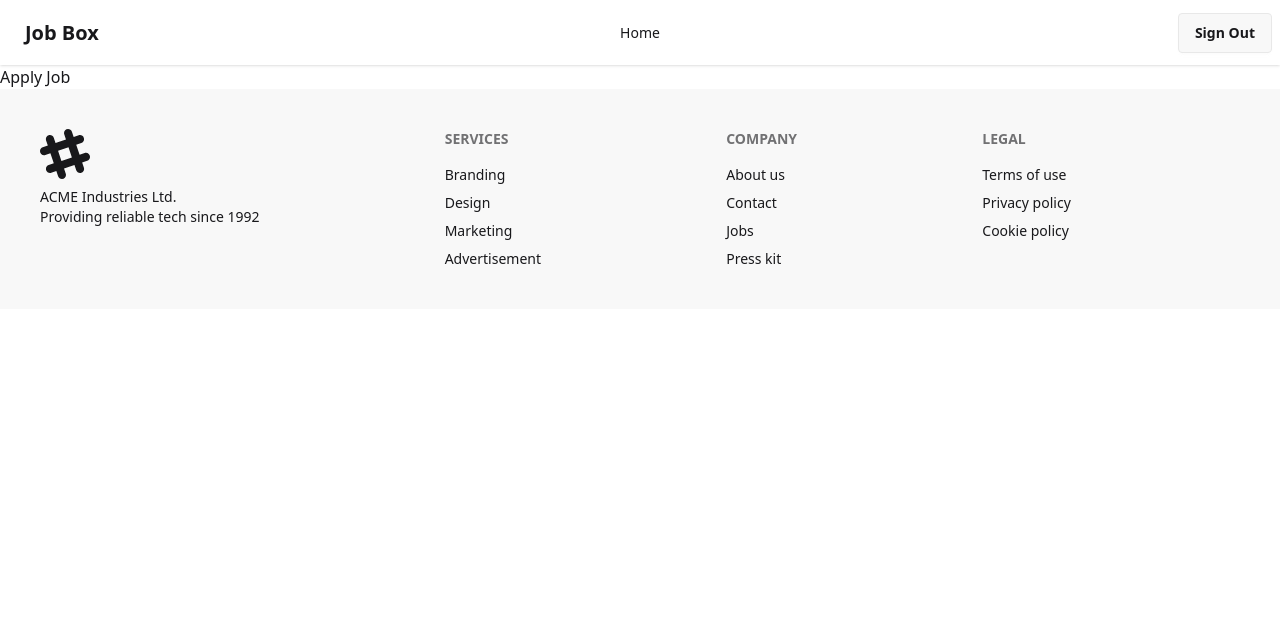
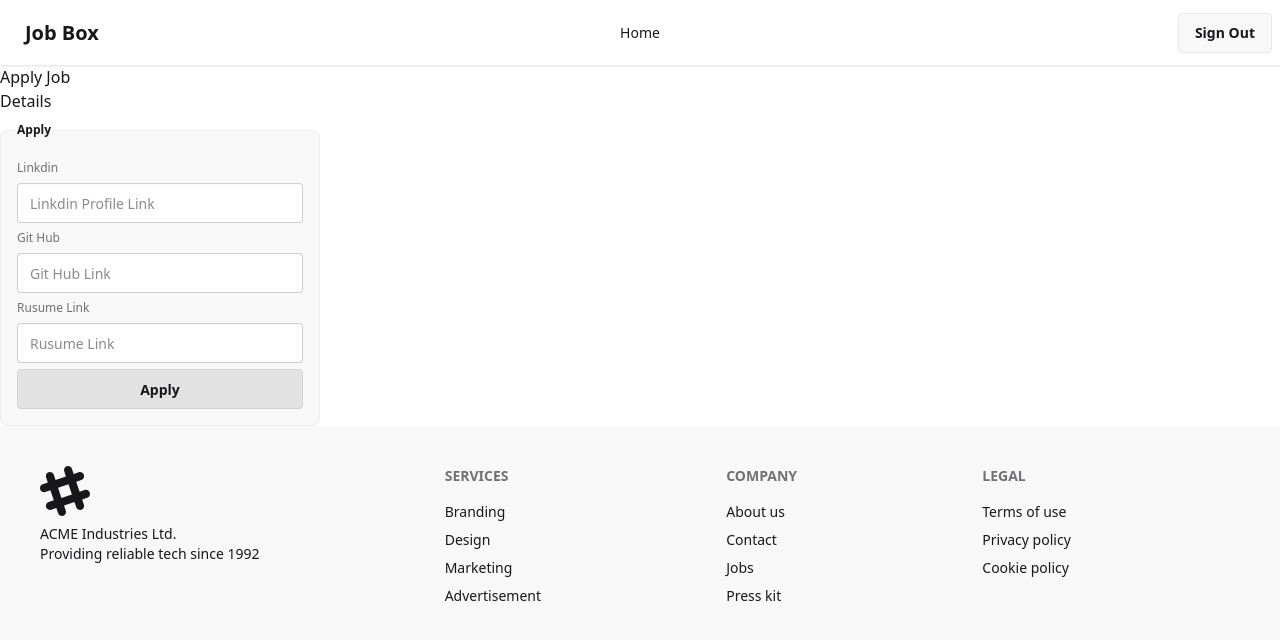
Before and after one commit to sejanmiah/career-board-client, a React (Vite) app: page /jobapply/1 in a window 1280 px wide. Shown: the top 640 px of the page. Built offline with nearby package versions, Linux system fonts and the light colour scheme; no server answers; sample sign-in values are in the browser's storage.

Commit message:
apply job and agail view job detials dynamic button

```diff
--- /dev/null
+++ b/src/hooks/UseAuth.jsx
@@ -0,0 +1,9 @@
+import React, { use } from 'react';
+import { AuthContext } from '../context/AuthContext/AuthContext';
+
+const UseAuth = () => {
+    const authInfo = use(AuthContext)
+    return authInfo;
+};
+
+export default UseAuth;
--- a/src/pages/ApplyJob/ApplyJob.jsx
+++ b/src/pages/ApplyJob/ApplyJob.jsx
@@ -1,11 +1,46 @@
-import React from 'react';
+import React from "react";
+import { Link, useParams } from "react-router";
+import UseAuth from "../../hooks/UseAuth";
 
 const ApplyJob = () => {
-    return (
-        <div>
-            <h1>Apply Job</h1>
-        </div>
-    );
+  const { id: jobId } = useParams();
+  const { user } = UseAuth();
+  console.log(jobId, user);
+
+
+  const handleApplyFromSubmit = e => {
+    e.preventDefault();
+
+    const form = e.target;
+
+    const linkedin = form.linkedin.value;
+    const github = form.github.value;
+    const rusume = form.rusume.value;
+    console.log(linkedin,github,rusume);
+  }
+  return (
+    <div>
+      <h1>Apply Job</h1>
+      <Link to={`/jobs/${jobId}`}>Details</Link>
+
+      <form onSubmit={handleApplyFromSubmit}>
+        <fieldset className="fieldset bg-base-200 border-base-300 rounded-box w-xs border p-4">
+          <legend className="fieldset-legend">Apply</legend>
+
+          <label className="label">Linkdin</label>
+          <input type="url" name="linkedin" className="input" placeholder="Linkdin Profile Link" />
+
+          <label className="label">Git Hub</label>
+          <input type="url" name="github" className="input" placeholder="Git Hub Link" />
+
+          <label className="label">Rusume Link</label>
+          <input type="url" name="rusume" className="input" placeholder="Rusume Link" />
+
+          <input type="submit" className="btn btn-active" value="Apply" />
+        </fieldset>
+      </form>
+    </div>
+  );
 };
 
 export default ApplyJob;
```
